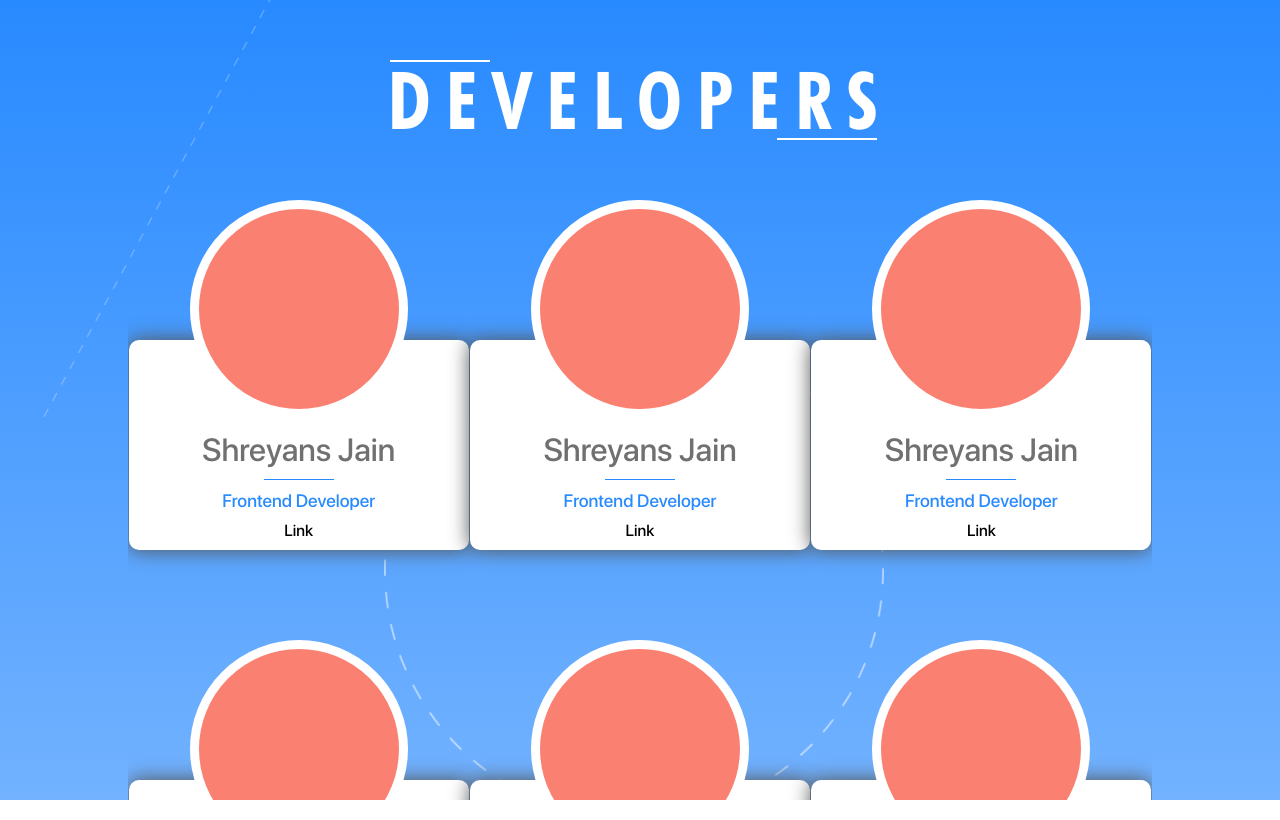
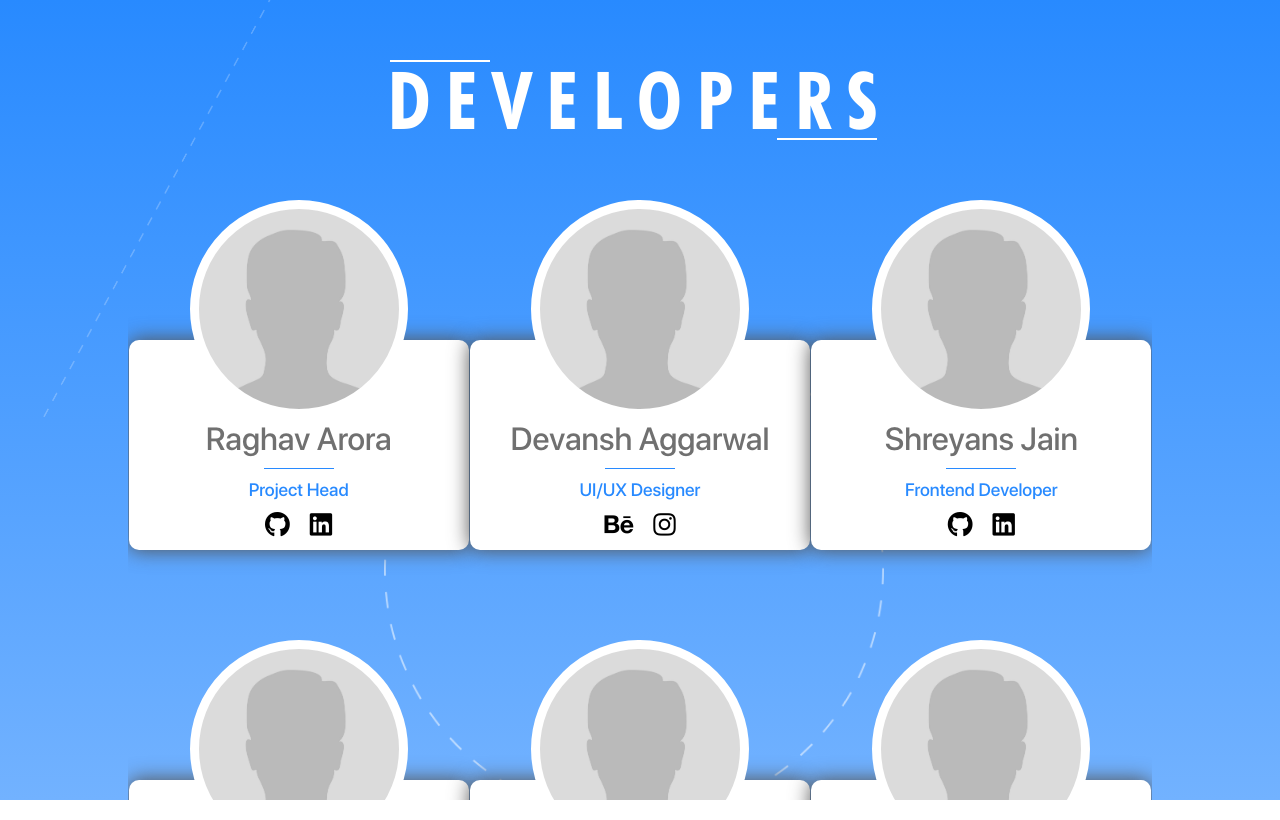
Before and after one commit to dvm-bitspilani/bosm-2019-main, a website: page developers.html in a window 1280 px wide. Drawn offline with Linux system fonts and the light colour scheme.

Commit message:
developers details

```diff
--- a/developers.html
+++ b/developers.html
@@ -6,6 +6,7 @@
     <meta name="viewport" content="width=device-width, initial-scale=1.0">
     <meta http-equiv="X-UA-Compatible" content="ie=edge">
     <link rel="stylesheet" href="./css/developers.min.css">
+    <link rel="stylesheet" href="https://use.fontawesome.com/releases/v5.7.0/css/all.css" integrity="sha384-lZN37f5QGtY3VHgisS14W3ExzMWZxybE1SJSEsQp9S+oqd12jhcu+A56Ebc1zFSJ" crossorigin="anonymous" />
     <title>Developers</title>
   </head>
 
@@ -19,10 +20,25 @@
         <div class="developer">
           <div class="dev-image"></div>
           <div class="dev-info">
-            <div id="name">Shreyans Jain</div>
+            <div id="name">Raghav Arora</div>
             <div id="separator"></div>
-            <div id="team">Frontend Developer</div>
-            <div id="links">Link</div>
+            <div id="team">Project Head</div>
+            <div id="links">
+              <div><a href=""><i class="fab fa-github"></i></a></div>
+              <div><a href=""><i class="fab fa-linkedin"></i></a></div>
+            </div>
+          </div>
+        </div>
+        <div class="developer">
+          <div class="dev-image"></div>
+          <div class="dev-info">
+            <div id="name">Devansh Aggarwal</div>
+            <div id="separator"></div>
+            <div id="team">UI/UX Designer</div>
+            <div id="links">
+              <div><a href=""><i class="fab fa-behance"></i></a></div>
+              <div><a href=""><i class="fab fa-instagram"></i></a></div>
+            </div>
           </div>
         </div>
         <div class="developer">
@@ -31,34 +47,10 @@
             <div id="name">Shreyans Jain</div>
             <div id="separator"></div>
             <div id="team">Frontend Developer</div>
-            <div id="links">Link</div>
-          </div>
-        </div>
-        <div class="developer">
-          <div class="dev-image"></div>
-          <div class="dev-info">
-            <div id="name">Shreyans Jain</div>
-            <div id="separator"></div>
-            <div id="team">Frontend Developer</div>
-            <div id="links">Link</div>
-          </div>
-        </div>
-        <div class="developer">
-          <div class="dev-image"></div>
-          <div class="dev-info">
-            <div id="name">Shreyans Jain</div>
-            <div id="separator"></div>
-            <div id="team">Frontend Developer</div>
-            <div id="links">Link</div>
-          </div>
-        </div>
-        <div class="developer">
-          <div class="dev-image"></div>
-          <div class="dev-info">
-            <div id="name">Shreyans Jain</div>
-            <div id="separator"></div>
-            <div id="team">Frontend Developer</div>
-            <div id="links">Link</div>
+            <div id="links">
+              <div><a href=""><i class="fab fa-github"></i></a></div>
+              <div><a href=""><i class="fab fa-linkedin"></i></a></div>
+            </div>
           </div>
         </div>
         <div class="developer">
@@ -67,34 +59,70 @@
             <div id="name">Anupam Srivastava</div>
             <div id="separator"></div>
             <div id="team">Frontend Developer</div>
-            <div id="links">Link</div>
+            <div id="links">
+              <div><a href=""><i class="fab fa-github"></i></a></div>
+              <div><a href=""><i class="fab fa-linkedin"></i></a></div>
+            </div>
           </div>
         </div>
         <div class="developer">
           <div class="dev-image"></div>
           <div class="dev-info">
-            <div id="name">Shreyans Jain</div>
+            <div id="name">Mukul Gupta</div>
             <div id="separator"></div>
             <div id="team">Frontend Developer</div>
-            <div id="links">Link</div>
+            <div id="links">
+              <div><a href=""><i class="fab fa-github"></i></a></div>
+              <div><a href=""><i class="fab fa-linkedin"></i></a></div>
+            </div>
           </div>
         </div>
         <div class="developer">
           <div class="dev-image"></div>
           <div class="dev-info">
-            <div id="name">Shreyans Jain</div>
+            <div id="name">Chirag Singhal</div>
             <div id="separator"></div>
             <div id="team">Frontend Developer</div>
-            <div id="links">Link</div>
+            <div id="links">
+              <div><a href=""><i class="fab fa-github"></i></a></div>
+              <div><a href=""><i class="fab fa-linkedin"></i></a></div>
+            </div>
           </div>
         </div>
         <div class="developer">
           <div class="dev-image"></div>
           <div class="dev-info">
-            <div id="name">Shreyans Jain</div>
+            <div id="name">Akshit Patel</div>
             <div id="separator"></div>
             <div id="team">Frontend Developer</div>
-            <div id="links">Link</div>
+            <div id="links">
+              <div><a href=""><i class="fab fa-github"></i></a></div>
+              <div><a href=""><i class="fab fa-linkedin"></i></a></div>
+            </div>
+          </div>
+        </div>
+        <div class="developer">
+          <div class="dev-image"></div>
+          <div class="dev-info">
+            <div id="name">Manikya Varshney</div>
+            <div id="separator"></div>
+            <div id="team">UI/UX Designer</div>
+            <div id="links">
+              <div><a href=""><i class="fab fa-behance"></i></a></div>
+              <div><a href=""><i class="fab fa-instagram"></i></a></div>
+            </div>
+          </div>
+        </div>
+        <div class="developer">
+          <div class="dev-image"></div>
+          <div class="dev-info">
+            <div id="name">Mohul Maheshwari</div>
+            <div id="separator"></div>
+            <div id="team">UI/UX Designer</div>
+            <div id="links">
+              <div><a href=""><i class="fab fa-behance"></i></a></div>
+              <div><a href=""><i class="fab fa-instagram"></i></a></div>
+            </div>
           </div>
         </div>
       </div>
--- a/scss/developers.scss
+++ b/scss/developers.scss
@@ -84,7 +84,7 @@ body {
     top: 0;
     left: 50%;
     transform: translateX(-50%);
-    background: salmon;
+    background: url("../img/profile.jpeg") no-repeat center center/cover;
     z-index: 5;
   }
 
@@ -126,6 +126,18 @@ body {
       width: 100%;
       text-align: center;
       padding-bottom: 10px;
+      font-size: 1.6em;
+      display: flex;
+      flex-direction: row;
+      justify-content: center;
+
+      div {
+        margin: 0 10px;
+        a {
+          color: black;
+          text-decoration: none;
+        }
+      }
     }
   }
 }
```
Also changed, not shown: css/developers.min.css, img/profile.jpeg (added).
